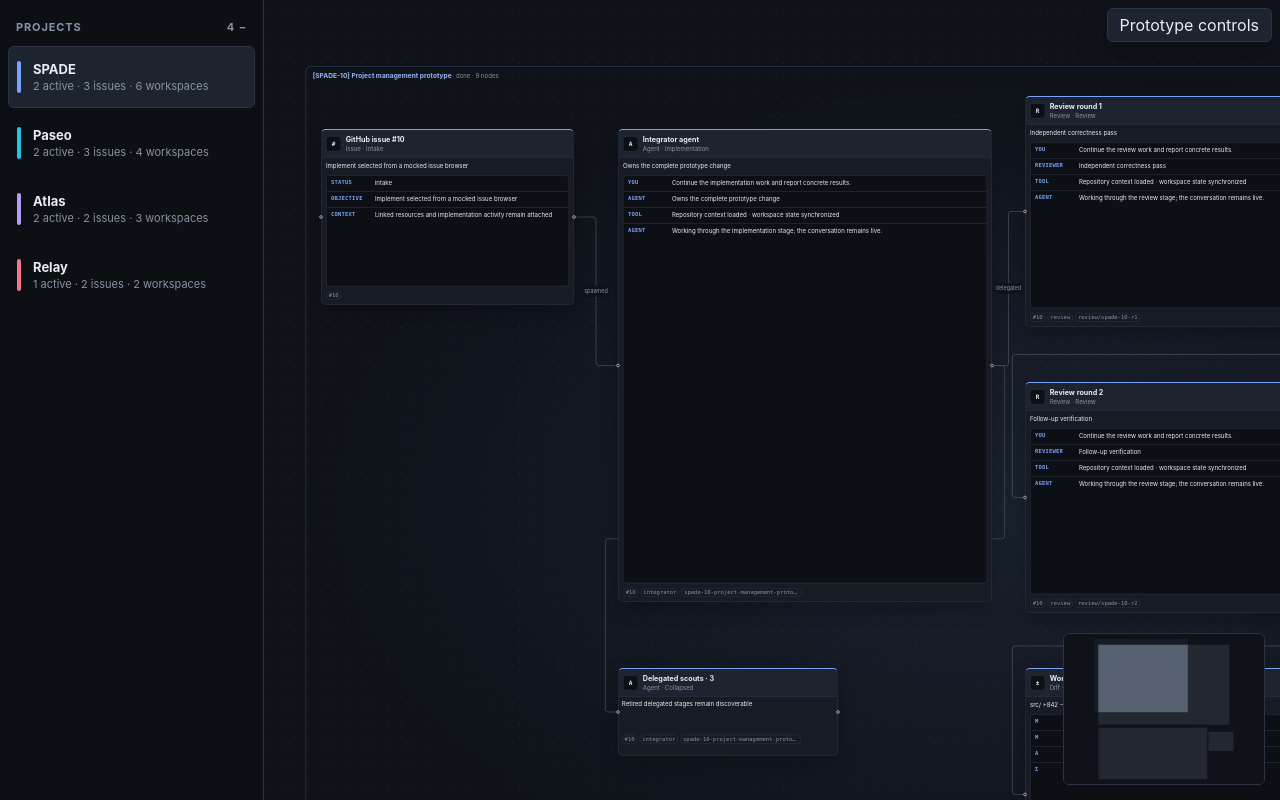
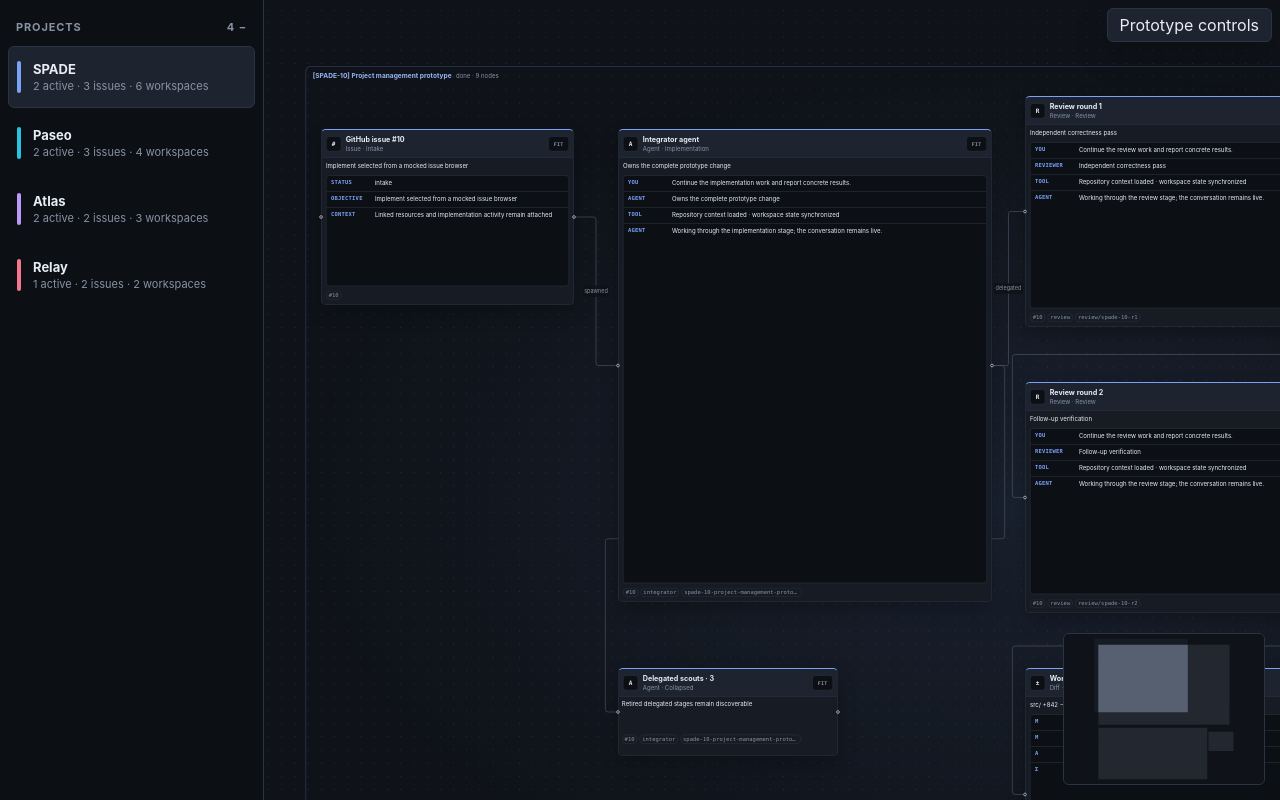
Before and after one commit to skflowne/spade, a React (Vite) app in the folder src/renderer/: page / in a window 1280 px wide. Built offline with nearby package versions, Linux system fonts and the light colour scheme.

Commit message:
feat: fit individual nodes to viewport

```diff
--- a/src/renderer/src/GenericEntityNode.tsx
+++ b/src/renderer/src/GenericEntityNode.tsx
@@ -1,8 +1,9 @@
-import { Handle, Position, type NodeProps } from '@xyflow/react'
+import { Handle, Position, useReactFlow, type NodeProps } from '@xyflow/react'
 import type { PrototypeEntityFlowNode } from './canvasProjection'
 import type { PrototypeNodeConfig } from './projectPrototypeData'
 
-export function GenericEntityNode({ data }: NodeProps<PrototypeEntityFlowNode>): React.JSX.Element {
+export function GenericEntityNode({ id, data }: NodeProps<PrototypeEntityFlowNode>): React.JSX.Element {
+  const { fitView } = useReactFlow<PrototypeEntityFlowNode>()
   const { entity, config, workspace, workItem, accent } = data
   const preview = entity.collapsed || config.kind === 'browser'
     ? []
@@ -23,6 +24,18 @@ export function GenericEntityNode({ data }: NodeProps<PrototypeEntityFlowNode>):
           <strong>{entity.title}</strong>
           <small>{config.kind} · {config.stage}</small>
         </div>
+        <button
+          type="button"
+          className="entity-node__fit nodrag nopan"
+          aria-label={`Fit ${entity.title} to screen`}
+          title="Fit node to screen"
+          onClick={(event) => {
+            event.stopPropagation()
+            void fitView({ nodes: [{ id }], padding: 0.12, duration: 280, maxZoom: 1.1 })
+          }}
+        >
+          Fit
+        </button>
       </header>
       <div className="entity-node__body">
         <p>{config.detail}</p>
--- a/src/renderer/src/app.css
+++ b/src/renderer/src/app.css
@@ -149,9 +149,27 @@ body { overflow: hidden; }
   cursor: grab;
 }
 .entity-node__chrome:active { cursor: grabbing; }
-.entity-node__chrome > div { display: grid; gap: var(--cr-space-1); min-width: 0; }
+.entity-node__chrome > div { display: grid; flex: 1; gap: var(--cr-space-1); min-width: 0; }
 .entity-node__chrome strong { overflow: hidden; font-size: var(--cr-text-body); text-overflow: ellipsis; white-space: nowrap; }
 .entity-node__chrome small { color: var(--muted); font-size: var(--cr-text-xs); text-transform: capitalize; }
+.entity-node__fit {
+  flex: 0 0 auto;
+  min-width: 38px;
+  min-height: 28px;
+  padding: 0 var(--cr-space-3);
+  border: 1px solid var(--line);
+  border-radius: var(--cr-radius-control);
+  color: var(--muted);
+  background: var(--bg);
+  font-family: var(--mono);
+  font-size: 9px;
+  font-weight: 700;
+  letter-spacing: .06em;
+  text-transform: uppercase;
+  cursor: pointer;
+}
+.entity-node__fit:hover { color: var(--text); border-color: var(--group-accent, var(--accent)); }
+.entity-node__fit:focus-visible { outline: 2px solid var(--accent); outline-offset: 2px; }
 .entity-node__kind {
   display: grid;
   flex: 0 0 28px;
```
Also changed, not shown: 1 other file (tests, documents, lock files or other folders).
